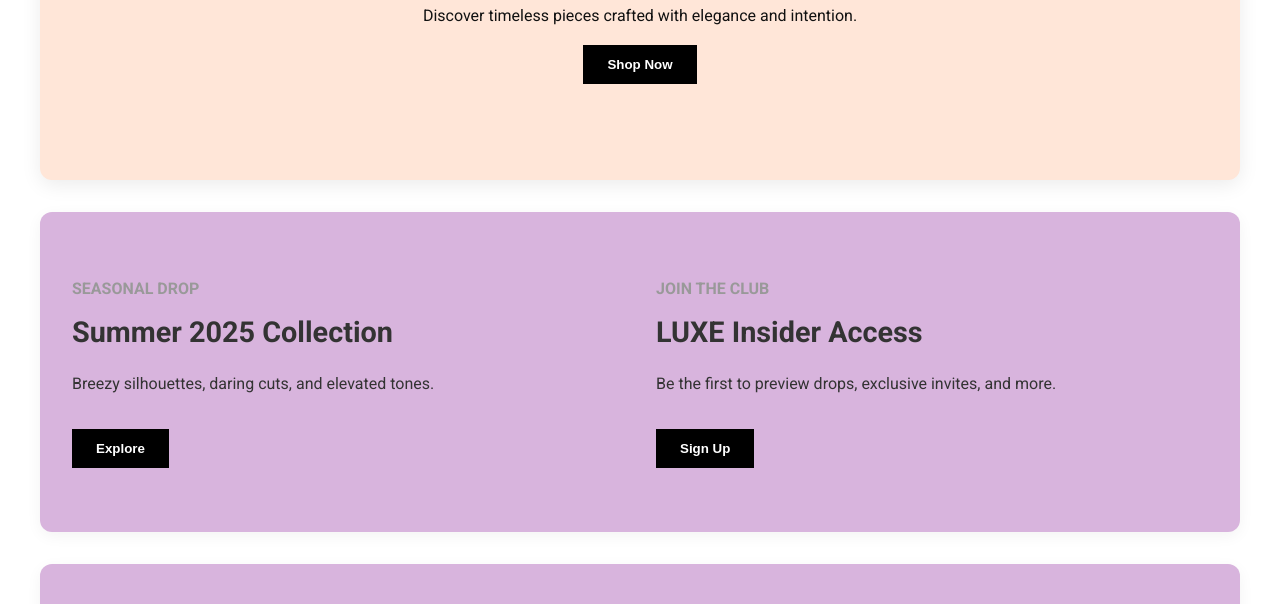
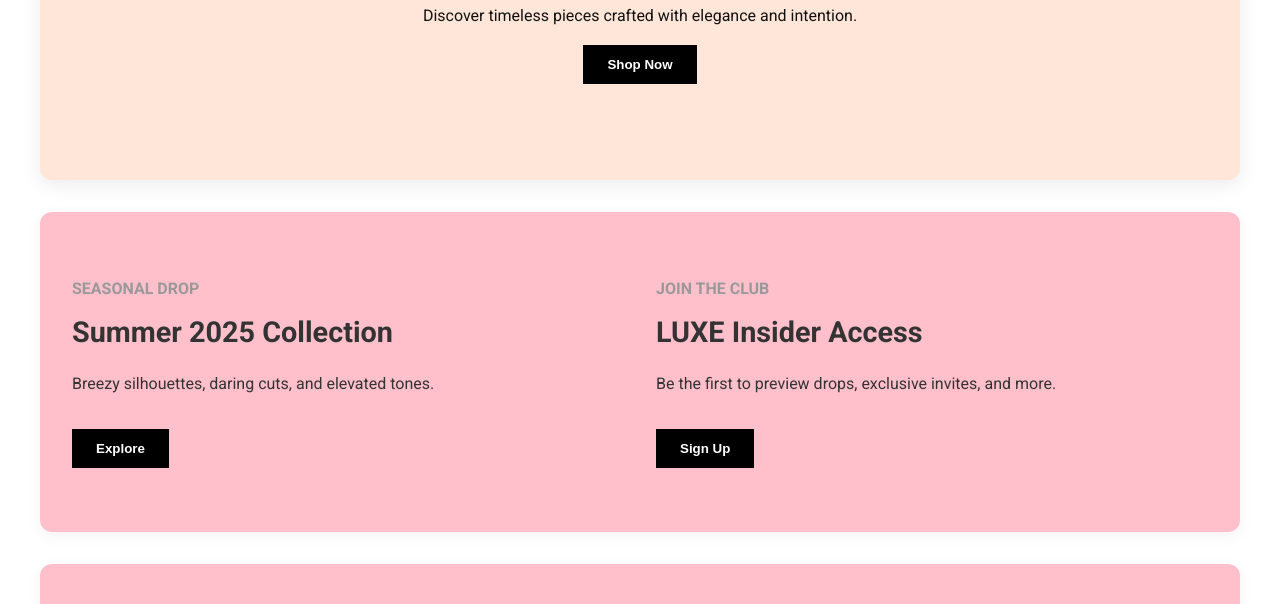
Before and after one commit to AbigaelWanjiku694/luxe-wear, a plain HTML site: page index.html in a window 1280 px wide. Shown: the part 348-952 px from the top of the page. Drawn offline with nearby package versions, Linux system fonts and the light colour scheme.

Commit message:
style.css

```diff
--- a/css/style.css
+++ b/css/style.css
@@ -44,7 +44,7 @@ body {
 }
 .section-wrapper {
   padding: 4rem 2rem;
-  background-color: #d8b4dd;
+  background-color: pink;
   border-radius: 12px;
   box-shadow: 0 4px 15px rgba(0, 0, 0, 0.05);
   margin: 2rem auto;
```
